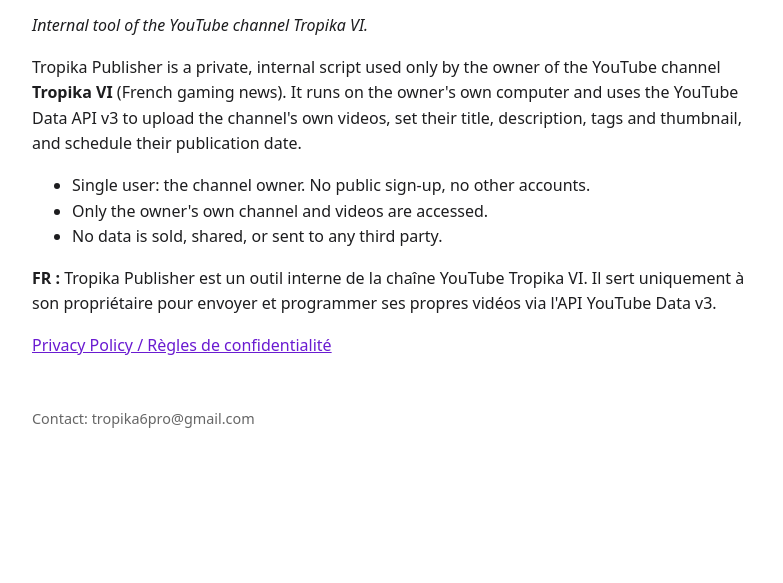
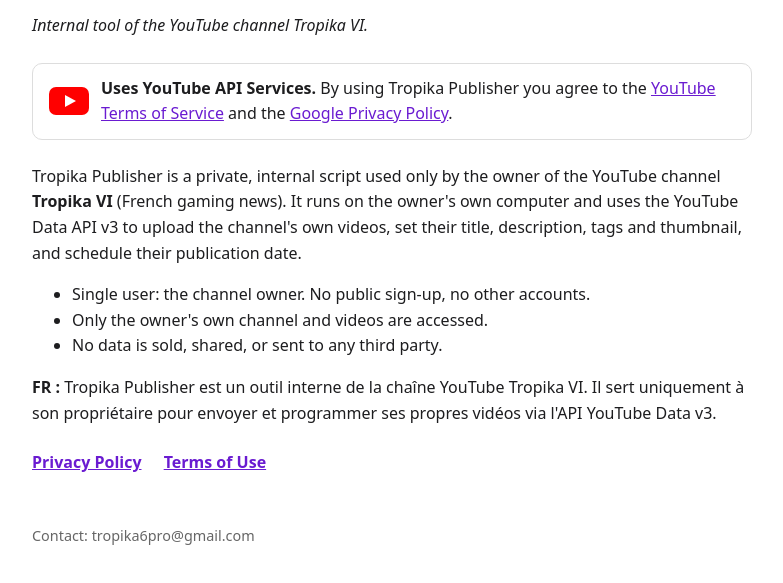
Before and after one commit to tropika6/tropika-publisher, a plain HTML site: page index.html in a window 1280 px wide. Shown: the part 89-672 px from the top of the page, without its empty margins (248-1031 px from the left). Drawn offline with Linux system fonts and the light colour scheme.

Commit message:
Update index.html

```diff
--- a/index.html
+++ b/index.html
@@ -8,12 +8,23 @@
   body { font-family: system-ui, sans-serif; max-width: 720px; margin: 40px auto; padding: 0 16px; line-height: 1.6; color: #1d1d1f; background: #fff; }
   h1 { font-size: 1.8rem; margin-bottom: 0.2rem; }
   a { color: #6a1bd1; }
+  .yt { display: flex; align-items: center; gap: 12px; border: 1px solid #ddd; border-radius: 10px; padding: 12px 16px; margin: 24px 0; }
+  .yt svg { flex: none; }
+  nav { margin: 24px 0; font-weight: 600; }
+  nav a { margin-right: 18px; }
   footer { margin-top: 48px; font-size: 0.9rem; color: #666; }
 </style>
 </head>
 <body>
 <h1>Tropika Publisher</h1>
 <p><em>Internal tool of the YouTube channel Tropika VI.</em></p>
+
+<div class="yt">
+  <svg width="40" height="28" viewBox="0 0 40 28" aria-hidden="true"><rect width="40" height="28" rx="7" fill="#FF0000"/><path d="M16 8 L27 14 L16 20 Z" fill="#fff"/></svg>
+  <div><strong>Uses YouTube API Services.</strong> By using Tropika Publisher you agree to the
+  <a href="https://www.youtube.com/t/terms">YouTube Terms of Service</a> and the
+  <a href="https://policies.google.com/privacy">Google Privacy Policy</a>.</div>
+</div>
 
 <p>Tropika Publisher is a private, internal script used only by the owner of the YouTube channel
 <strong>Tropika VI</strong> (French gaming news). It runs on the owner's own computer and uses the
@@ -29,7 +40,10 @@ and schedule their publication date.</p>
 <p><strong>FR :</strong> Tropika Publisher est un outil interne de la chaîne YouTube Tropika VI. Il sert uniquement
 à son propriétaire pour envoyer et programmer ses propres vidéos via l'API YouTube Data v3.</p>
 
-<p><a href="confidentialite.html">Privacy Policy / Règles de confidentialité</a></p>
+<nav>
+  <a href="confidentialite.html">Privacy Policy</a>
+  <a href="conditions.html">Terms of Use</a>
+</nav>
 
 <footer>Contact: tropika6pro@gmail.com</footer>
 </body>
```
